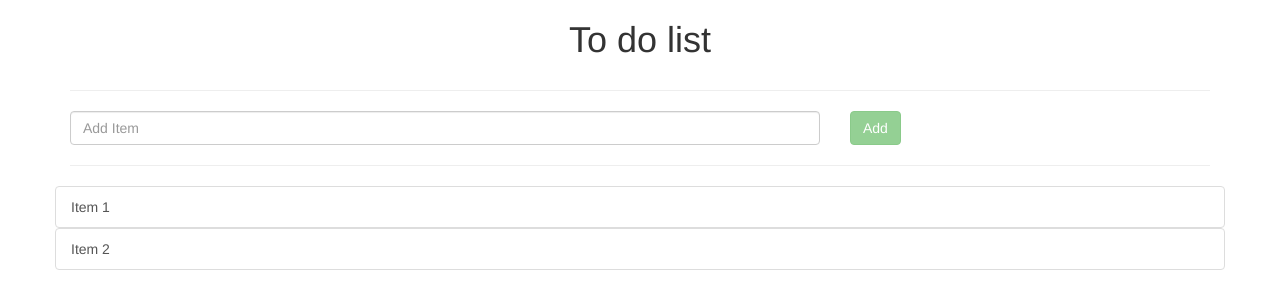
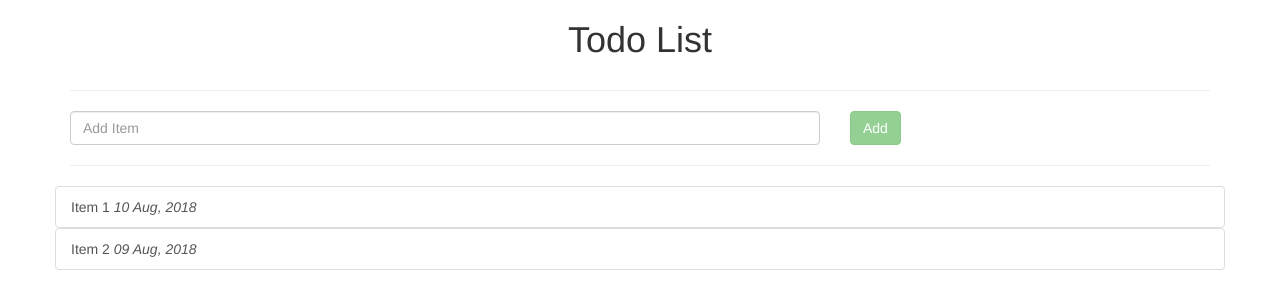
Before and after one commit to yogesh061/angular-todo-list, an Angular app: page / in a window 1280 px wide. Shown: the top 308 px of the page. Built offline with nearby package versions, Linux system fonts and the light colour scheme.

Commit message:
Added template variable to reference component and call the add event

```diff
--- a/src/app/add-list-item/add-list-item.component.html
+++ b/src/app/add-list-item/add-list-item.component.html
@@ -1,4 +1,4 @@
-<form class="row" #addItemForm="ngForm" (ngSubmit)="onAddItem(addItemForm)">
+<form class="row" #addItemForm="ngForm" (ngSubmit)="addListItem(addItemForm)">
   <div class="col-md-8">
     <input
       type="text"
--- a/src/app/add-list-item/add-list-item.component.ts
+++ b/src/app/add-list-item/add-list-item.component.ts
@@ -1,5 +1,6 @@
-import { Component, OnInit } from '@angular/core';
+import { Component, OnInit, EventEmitter, Output } from '@angular/core';
 import { NgForm } from '@angular/forms';
+import { ListItem } from '../list-item.model';
 
 @Component({
   selector: 'app-add-list-item',
@@ -8,13 +9,15 @@ import { NgForm } from '@angular/forms';
 })
 export class AddListItemComponent implements OnInit {
 
+  @Output() addItem = new EventEmitter<ListItem>();
   constructor() { }
 
   ngOnInit() {
   }
 
-  onAddItem(form: NgForm) {
-    console.log(form);
-    console.log(form.value);
+  addListItem(form: NgForm) {
+    const addedItem: ListItem = new ListItem(form.value.name, (new Date()).toString(), (new Date()).toString());
+    this.addItem.emit(addedItem);
+    form.reset();
   }
 }
--- a/src/app/app.component.html
+++ b/src/app/app.component.html
@@ -1,9 +1,7 @@
 <div class="container">
     <div class="row">
-        <h1 class="text-center">To do list</h1>
+        <h1 class="text-center">{{title}}</h1>
     </div>
     <hr>
-    <app-add-list-item></app-add-list-item>
-    <hr>
-    <app-list-items></app-list-items>
+    <app-todo-list></app-todo-list>
 </div>
--- a/src/app/app.component.ts
+++ b/src/app/app.component.ts
@@ -6,5 +6,5 @@ import { Component } from '@angular/core';
   styleUrls: ['./app.component.css']
 })
 export class AppComponent {
-  title = 'app';
+  title = 'Todo List';
 }
--- a/src/app/app.module.ts
+++ b/src/app/app.module.ts
@@ -6,6 +6,7 @@ import { AppComponent } from './app.component';
 import { ListItemComponent } from './list-item/list-item.component';
 import { AddListItemComponent } from './add-list-item/add-list-item.component';
 import { ListItemsComponent } from './list-items/list-items.component';
+import { TodoListComponent } from './todo-list/todo-list.component';
 
 @NgModule({
   declarations: [
@@ -13,6 +14,7 @@ import { ListItemsComponent } from './list-items/list-items.component';
     ListItemComponent,
     AddListItemComponent,
     ListItemsComponent,
+    TodoListComponent,
   ],
   imports: [
     BrowserModule,
--- a/src/app/list-item.model.ts
+++ b/src/app/list-item.model.ts
@@ -1,3 +1,3 @@
 export class ListItem {
-    constructor(public name: string, public addedOn: string, public updatedOn: string) {}
+    constructor(public name: string, public addedOn: string, public updatedOn: string, public completed: boolean = false) {}
 }
--- a/src/app/list-item/list-item.component.html
+++ b/src/app/list-item/list-item.component.html
@@ -1,3 +1,4 @@
 <a class="list-group-item" href="#">
     {{item.name}}
+    <span style="font-style: italic">{{ item.addedOn }}</span>
 </a>
--- a/src/app/list-items/list-items.component.ts
+++ b/src/app/list-items/list-items.component.ts
@@ -1,4 +1,4 @@
-import { Component, OnInit } from '@angular/core';
+import { Component, OnInit, Input } from '@angular/core';
 import { ListItem } from '../list-item.model';
 
 @Component({
@@ -7,6 +7,9 @@ import { ListItem } from '../list-item.model';
   styleUrls: ['./list-items.component.css']
 })
 export class ListItemsComponent implements OnInit {
+
+  @Input() addedItem: ListItem;
+
   private listItems: ListItem[] = [
     new ListItem(
       'Item 1',
@@ -24,4 +27,8 @@ export class ListItemsComponent implements OnInit {
   ngOnInit() {
   }
 
+  public addListItem (item: ListItem) {
+    this.listItems.push(item);
+  }
+
 }
--- /dev/null
+++ b/src/app/todo-list/todo-list.component.html
@@ -0,0 +1,3 @@
+<app-add-list-item (addItem)="todoList.addListItem($event)"></app-add-list-item>
+<hr>
+<app-list-items #todoList></app-list-items>
--- /dev/null
+++ b/src/app/todo-list/todo-list.component.ts
@@ -0,0 +1,21 @@
+import { Component, OnInit } from '@angular/core';
+import { ListItem } from '../list-item.model';
+
+@Component({
+  selector: 'app-todo-list',
+  templateUrl: './todo-list.component.html',
+  styleUrls: ['./todo-list.component.css']
+})
+export class TodoListComponent implements OnInit {
+
+  addedItem: ListItem;
+
+  constructor() { }
+
+  ngOnInit() {
+  }
+
+  onItemAdded(item: ListItem) {
+    this.addedItem = item;
+  }
+}
```
Also changed, not shown: src/app/todo-list/todo-list.component.css (added), 1 other file (tests, documents, lock files or other folders).
